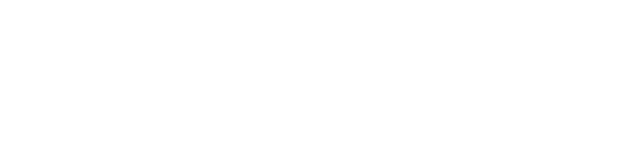
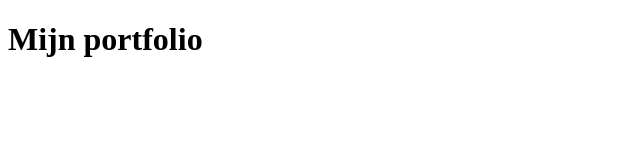
Before and after one commit to yourigruiters/uitleg, a plain HTML site: page index.html in a window 1280 px wide. Shown: the whole page, without its empty margins (0-640 px from the left). Drawn offline with Linux system fonts and the light colour scheme.

Commit message:
H1 titel toegevoegd

```diff
--- a/index.html
+++ b/index.html
@@ -6,5 +6,7 @@
     <meta name="viewport" content="width=device-width, initial-scale=1.0" />
     <title>Document</title>
   </head>
-  <body></body>
+  <body>
+    <h1>Mijn portfolio</h1>
+  </body>
 </html>
```
